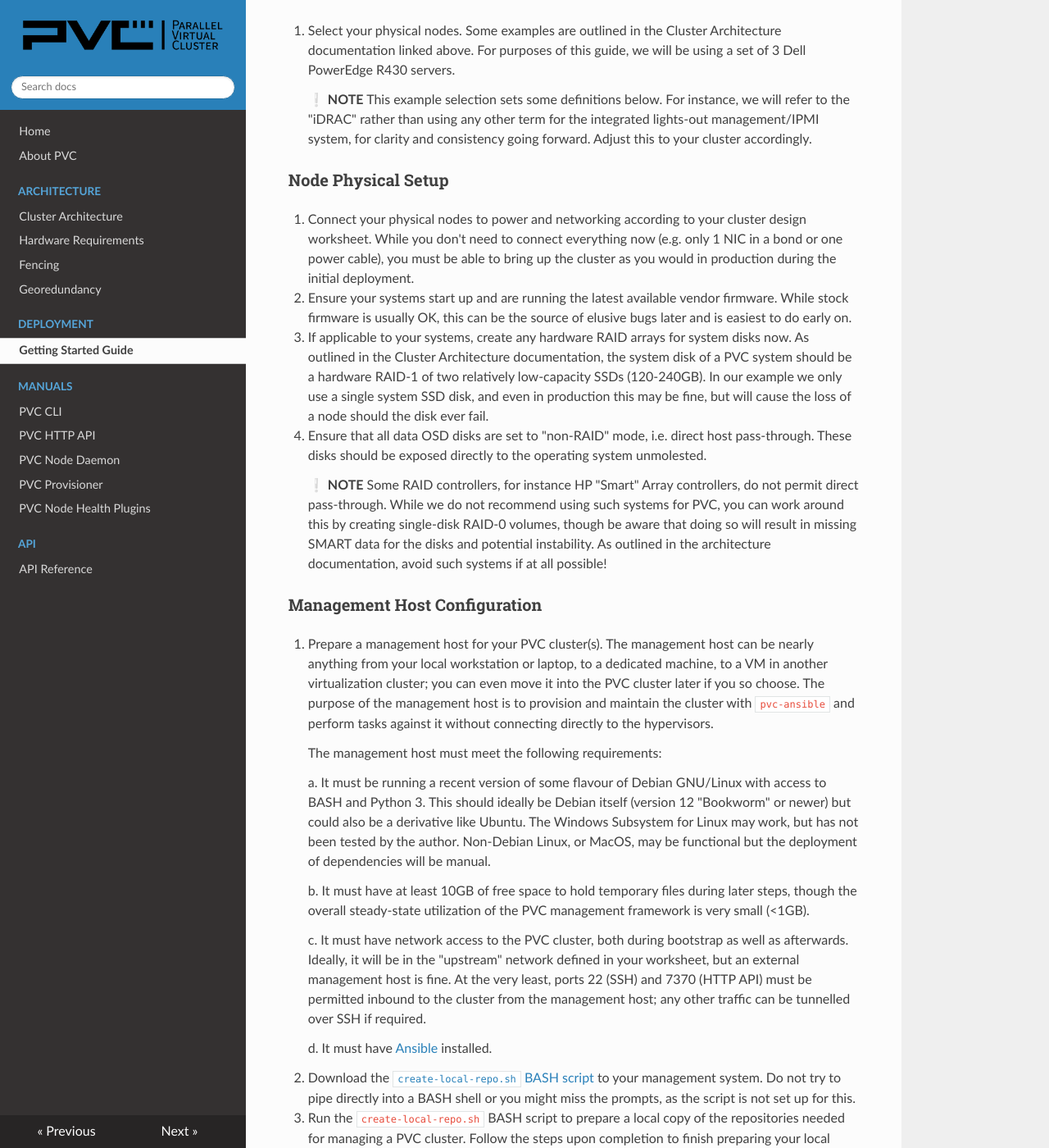
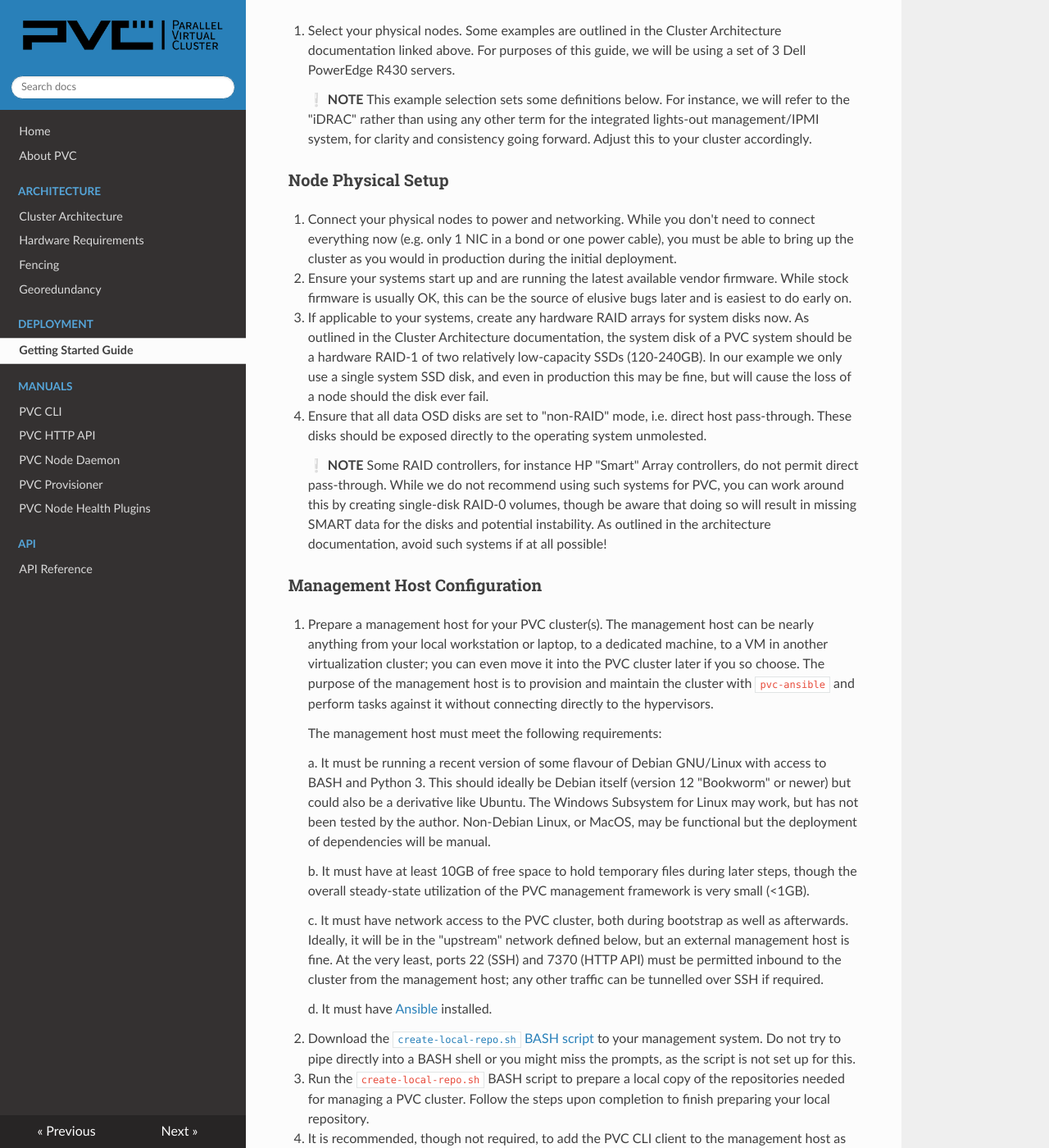
Before and after one commit to parallelvirtualcluster/docs, an MkDocs documentation site: the page built from docs/deployment/getting-started.md, in a window 1280 px wide and 1400 px high, scrolled down 1228 px. Shown: the whole window at 82% size. Built offline with MkDocs 1.6.1, drawn with Linux system fonts in a browser that asks for light colours; nearby versions of some CDN libraries.

Commit message:
Remove mention of obsolete worksheet

```diff
--- a/docs/deployment/getting-started.md
+++ b/docs/deployment/getting-started.md
@@ -34,7 +34,7 @@ You will also need a switch to connect the nodes, capable of vLAN trunks passing
 
 ### Node Physical Setup
 
-0. Connect your physical nodes to power and networking according to your cluster design worksheet. While you don't need to connect everything now (e.g. only 1 NIC in a bond or one power cable), you must be able to bring up the cluster as you would in production during the initial deployment.
+0. Connect your physical nodes to power and networking. While you don't need to connect everything now (e.g. only 1 NIC in a bond or one power cable), you must be able to bring up the cluster as you would in production during the initial deployment.
 
 0. Ensure your systems start up and are running the latest available vendor firmware. While stock firmware is usually OK, this can be the source of elusive bugs later and is easiest to do early on.
 
@@ -54,7 +54,7 @@ You will also need a switch to connect the nodes, capable of vLAN trunks passing
 
     b. It must have at least 10GB of free space to hold temporary files during later steps, though the overall steady-state utilization of the PVC management framework is very small (<1GB).
 
-    c. It must have network access to the PVC cluster, both during bootstrap as well as afterwards. Ideally, it will be in the "upstream" network defined in your worksheet, but an external management host is fine. At the very least, ports 22 (SSH) and 7370 (HTTP API) must be permitted inbound to the cluster from the management host; any other traffic can be tunnelled over SSH if required.
+    c. It must have network access to the PVC cluster, both during bootstrap as well as afterwards. Ideally, it will be in the "upstream" network defined below, but an external management host is fine. At the very least, ports 22 (SSH) and 7370 (HTTP API) must be permitted inbound to the cluster from the management host; any other traffic can be tunnelled over SSH if required.
 
     d. It must have [Ansible](https://www.ansible.com) installed.
 
```
